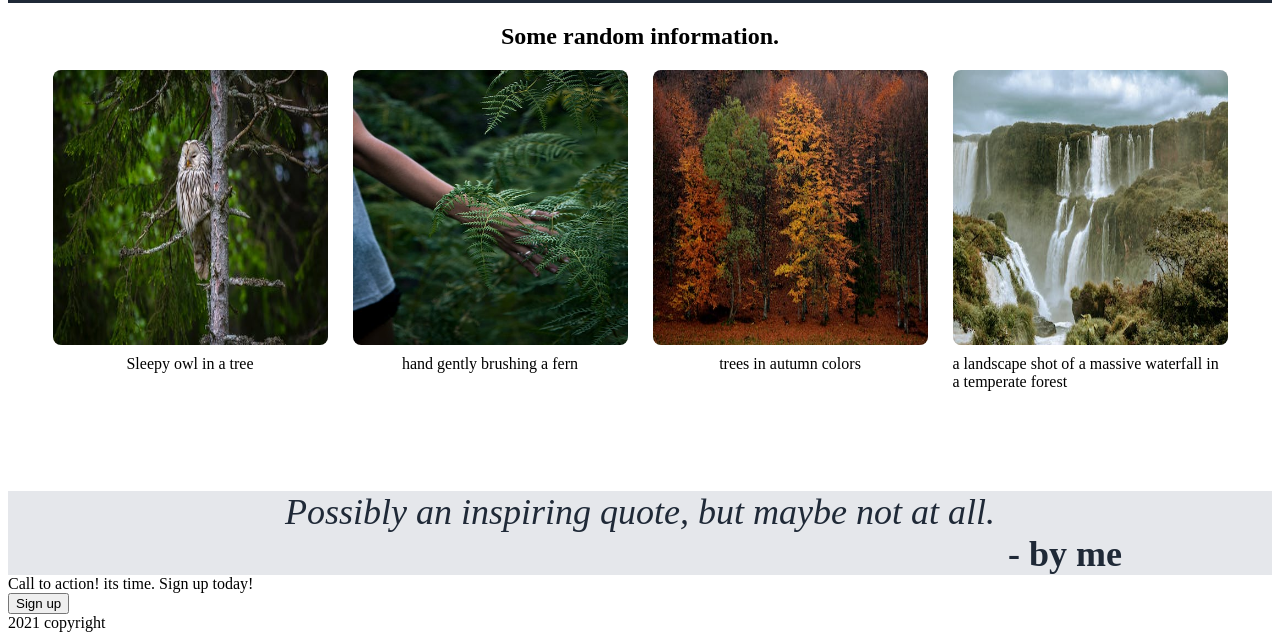
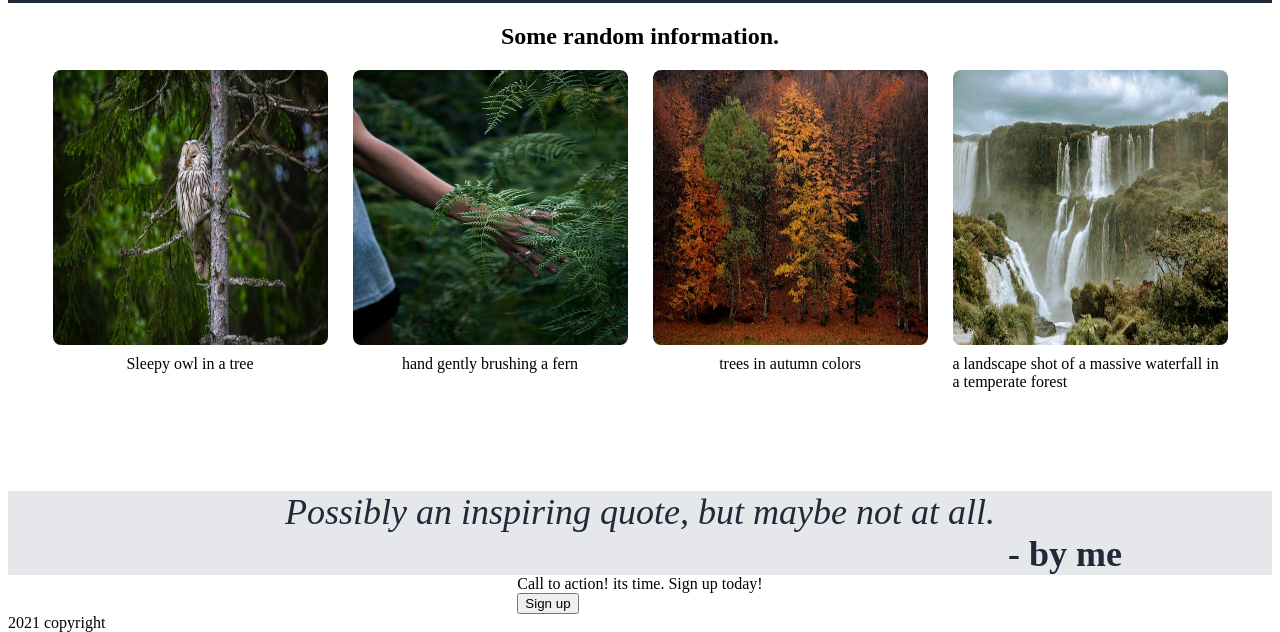
Before and after one commit to TuxedoBlack/landing_page, a plain HTML site: page index.html in a window 1280 px wide. Shown: the part 433-1065 px from the top of the page. Drawn offline with Linux system fonts and the light colour scheme.

Commit message:
added action section to stylesheet, added action container to html

```diff
--- a/index.html
+++ b/index.html
@@ -62,12 +62,14 @@
     </section>
     <!--Section that has a second option to sign up-->
     <section class="calltoaction">
+        <div class="action_container">
         <div class="itstime">
             Call to action! its time. Sign up today!
         </div>
         <div class="button">
             <button>Sign up</button>
         </div>
+        </div>
     </section>
     <footer>2021 copyright</footer>
 </body>
--- a/stylesheet.css
+++ b/stylesheet.css
@@ -113,3 +113,10 @@ gap: 200px;
     align-self: flex-end;
     margin-right: 150px;
 }
+/*for call to action section*/
+.calltoaction{
+    display: flex;
+    flex-direction: column;
+    align-items: center;
+    justify-content: center;
+}
```
